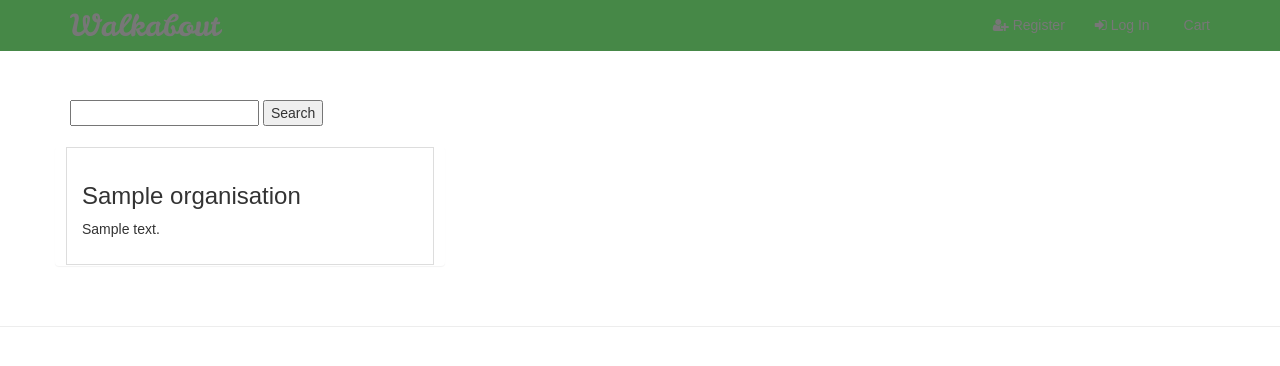
After one commit to kevald1963/milestone-4-walkabout, a Django app: page /organisation/ in a window 1280 px wide. The commit adds this page. Shown: the top 366 px of the page. Run offline with Django 3.2, Linux system fonts and the light colour scheme; tables that the repository leaves empty hold one stand-in row (values such as "Sample post"); grey boxes marked "Sample" are stand-in pictures; some libraries are stand-ins or nearby versions.

Commit message:
Organisation data now displaying in organisations.html papart from image. Needs further investigation.

```diff
--- a/organisation/models.py
+++ b/organisation/models.py
@@ -6,18 +6,17 @@ class Organisation(models.Model):
     objects = models.Manager()
 
     name = models.CharField(max_length = 50)
-    description = models.TextField(300)
-    logo_text = models.CharField(max_length = 15)
-    glyphicon_name = models.CharField(max_length = 20)
-    image_path = models.TextField(1024)
-    image = models.ImageField(upload_to = 'images')
-    address_1 = models.CharField(max_length = 30)
-    address_2 = models.CharField(max_length = 30)
-    address_3 = models.CharField(max_length = 30)
-    address_4 = models.CharField(max_length = 30)
-    post_code = models.CharField(max_length = 8)
+    description = models.TextField()
+    logo_text = models.CharField(max_length = 15, blank=True)
+    glyphicon_name = models.CharField(max_length = 20, blank=True)
+    image_path = models.TextField(blank=True)
+    image = models.ImageField(upload_to = 'images', blank=True)
+    address_1 = models.CharField(max_length = 40)
+    address_2 = models.CharField(max_length = 40)
+    address_3 = models.CharField(max_length = 40, blank=True)
+    address_4 = models.CharField(max_length = 40, blank=True)
+    post_code = models.CharField(max_length = 10)
     email_address = models.CharField(max_length = 40)
-    password = models.CharField(max_length = 20)
 
     def __str__(self):
         return self.name
--- /dev/null
+++ b/organisation/templates/organisation.html
@@ -0,0 +1,16 @@
+{% extends 'base.html' %}
+{% block content %}
+
+<div class="row">
+    {% for organisation in organisations %}
+        <div class="col-xs-10 col-xs-offset-1 col-sm-offset-0 col-sm-6 col-md-4 display panel panel-default">
+            <div class="panel-body">
+                <h3>{{ organisation.name }}</h3>
+                <p class="organisation-description">{{ organisation.description }}</p>
+            </div>
+            <div class="organisation" style="background-image: url('{{ MEDIA_URL }}{{ organisation.image }}')"></div>
+        </div>
+    {% endfor %}
+</div>
+
+{% endblock %}
--- a/organisation/views.py
+++ b/organisation/views.py
@@ -5,4 +5,4 @@ from .models import Organisation
 def all_organisations(request):
     """ Get all the organisations from the database. """
     organisations = Organisation.objects.all()
-    return render(request, "organisations.html", {"organisations": organisations})
+    return render(request, "organisation.html", {"organisations": organisations})
--- a/static/css/custom.css
+++ b/static/css/custom.css
@@ -15,6 +15,10 @@ body {
 .navbar-brand {
     font-family: 'Leckerli One';
     font-size: 30px;
+}
+
+.search {
+    margin-bottom: 20px;
 }
 
 .btn-custom {
--- a/templates/base.html
+++ b/templates/base.html
@@ -59,8 +59,9 @@
             </div>
         </div>
     {% endif %}
+
     <div class="container">
-        <div class="display">
+        <div class="search">
             <!-- Search url to go here -->
             <form action="#" method="get">
                 <input type="text" name="q">
@@ -69,10 +70,12 @@
         </div>
         {% block content %} {% endblock %}
     </div>
+
     <footer>
         <div class="container">
             <p></p>
         </div>
     </footer>
+
 </body>
 </html>
--- a/walkabout/urls.py
+++ b/walkabout/urls.py
@@ -17,9 +17,14 @@ from django.conf.urls import url, include
 from django.contrib import admin
 from django.views import static
 from accounts import urls as urls_accounts
+from organisation import urls as urls_organisation
+from organisation.views import all_organisations
+from .settings import MEDIA_ROOT
 
 urlpatterns = [
     url(r'^admin/', admin.site.urls),
-    url(r'^accounts/', include(urls_accounts))
-    #url(r'^home/', include(urls_home))
+    url(r'^accounts/', include(urls_accounts)),
+    url(r'^organisation/', include(urls_organisation)),
+    #url(r'^home/', include(urls_home)),
+    url(r'^media/(?P<path>.*)$', static.serve, {'document_root': MEDIA_ROOT}),
 ]
```
Also changed, not shown: walkabout/settings.py (+5 -2 lines), media/images/stpg_organising_group.jpg (added), organisation/migrations/0002_auto_20200226_1945.py (added), organisation/migrations/0003_auto_20200226_2032.py (added), organisation/migrations/0004_auto_20200226_2139.py (added).
